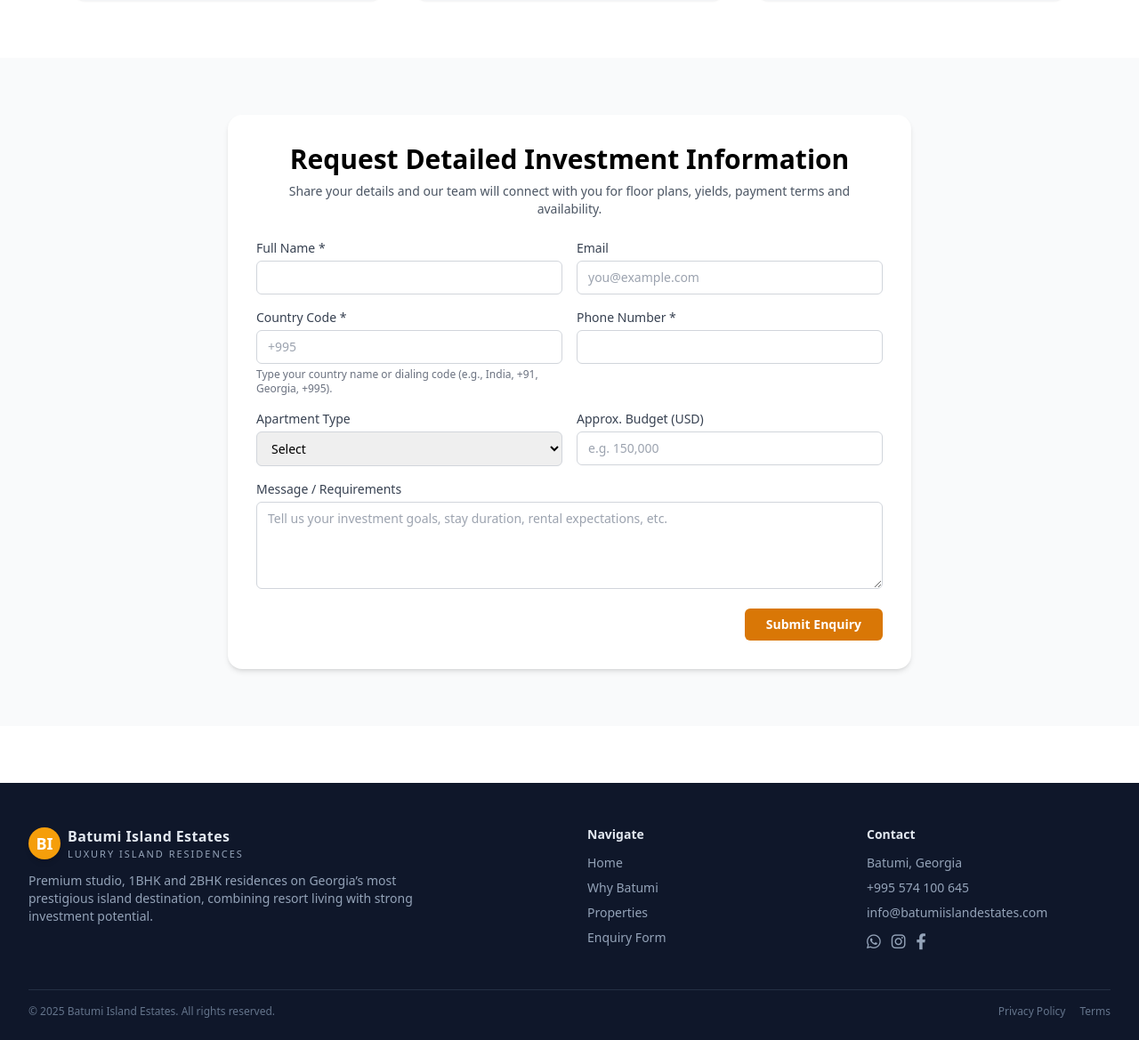
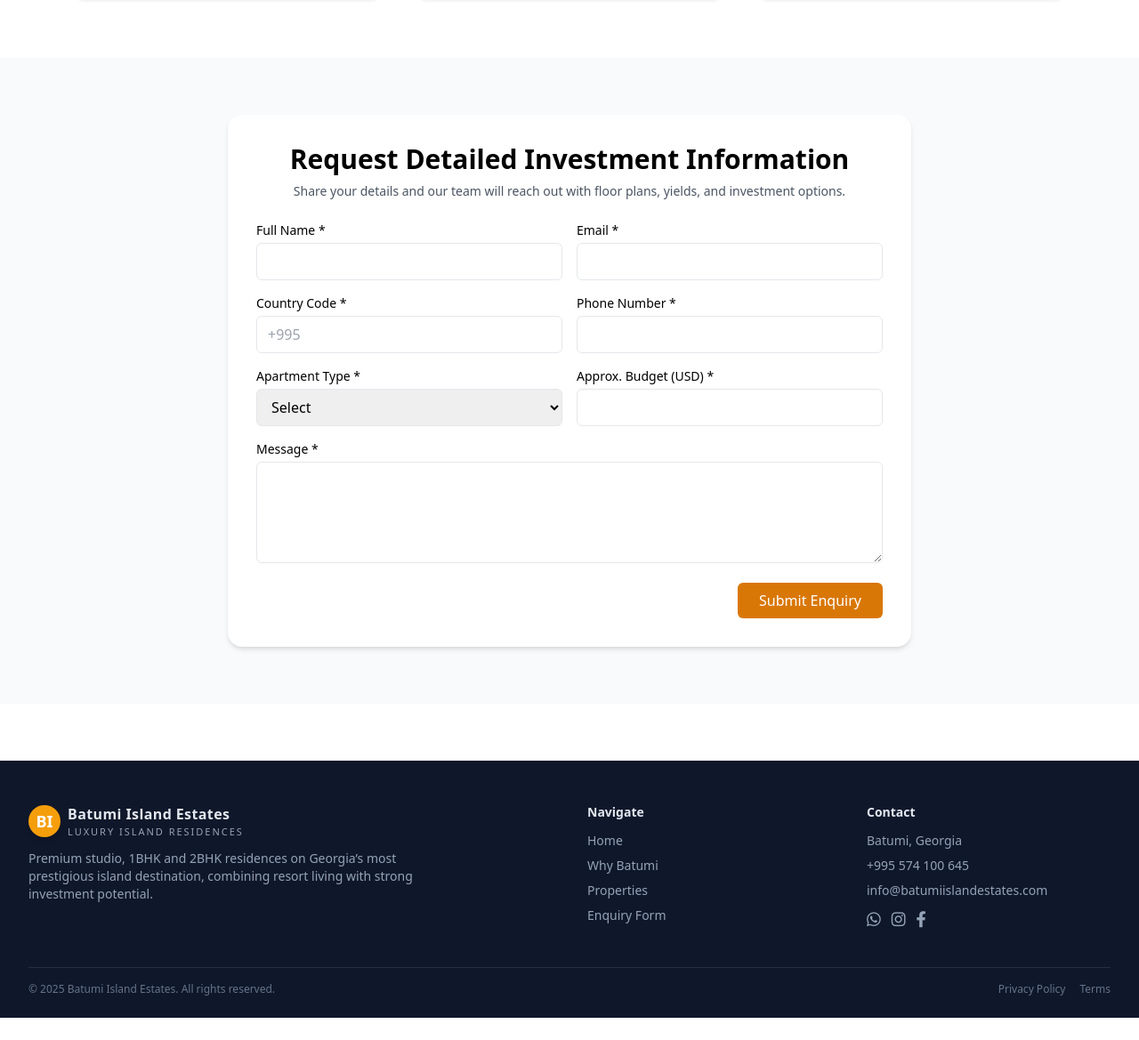
Before and after one commit to ankita3108/batumi-islands-website, a Flask app: page / in a window 1280 px wide. Shown: the part 4174-5343 px from the top of the page at 89% size. After the commit the page ends 5318 px from the top, so only its background shows below. Run offline with Flask 3, Linux system fonts and the light colour scheme; some libraries are stand-ins or nearby versions.

Commit message:
Adding Validations to the Enquiry Forms

```diff
--- a/static/components/contact-form.js
+++ b/static/components/contact-form.js
@@ -1,4 +1,24 @@
-// Shared function to send enquiry to backend
+// ======================================================
+// Shared Validation Functions
+// ======================================================
+
+// Validate email using a clean regex
+function isValidEmail(email) {
+  if (!email) return false;
+  const re = /^[^\s@]+@[^\s@]+\.[^\s@]+$/;
+  return re.test(email.trim());
+}
+
+// Validate phone (digits only, min 6 max 15)
+function isValidPhone(phone) {
+  if (!phone) return false;
+  const cleaned = phone.replace(/\D/g, "");
+  return cleaned.length >= 6 && cleaned.length <= 15;
+}
+
+// ======================================================
+// Shared Submit Function
+// ======================================================
 async function sendEnquiry(payload, statusEl, submitBtn) {
   if (statusEl) {
     statusEl.textContent = "";
@@ -9,7 +29,7 @@ async function sendEnquiry(payload, statusEl, submitBtn) {
     submitBtn.textContent = "Sending...";
   }
 
-  // basic validation
+  // Basic backend validation for consistency
   if (!payload.name || !payload.phone) {
     if (statusEl) {
       statusEl.textContent = "Please provide your name and phone number.";
@@ -25,9 +45,7 @@ async function sendEnquiry(payload, statusEl, submitBtn) {
   try {
     const res = await fetch("/api/enquiry", {
       method: "POST",
-      headers: {
-        "Content-Type": "application/json"
-      },
+      headers: { "Content-Type": "application/json" },
       body: JSON.stringify(payload)
     });
 
@@ -38,20 +56,16 @@ async function sendEnquiry(payload, statusEl, submitBtn) {
     }
 
     if (statusEl) {
-      if (data.dryRun) {
-        statusEl.textContent =
-          "Thank you. Your enquiry has been received (test mode). Email sending is not yet configured.";
-      } else {
-        statusEl.textContent =
-          "Thank you. Your enquiry has been received. Our team will connect with you shortly.";
-      }
+      statusEl.textContent =
+        "Thank you! Your enquiry has been received. Our team will contact you shortly.";
       statusEl.className = "text-xs text-emerald-600";
     }
   } catch (err) {
     console.error("Enquiry error:", err);
+
     if (statusEl) {
       statusEl.textContent =
-        "Something went wrong while sending your enquiry. Please try again or use WhatsApp / Call.";
+        "Something went wrong while sending your enquiry. Please try again.";
       statusEl.className = "text-xs text-red-500";
     }
   } finally {
@@ -62,9 +76,9 @@ async function sendEnquiry(payload, statusEl, submitBtn) {
   }
 }
 
-/* =========================
-   MAIN CONTACT FORM COMPONENT
-   ========================= */
+// ======================================================
+// MAIN CONTACT FORM COMPONENT
+// ======================================================
 class CustomContactForm extends HTMLElement {
   connectedCallback() {
     this.innerHTML = `
@@ -73,103 +87,66 @@ class CustomContactForm extends HTMLElement {
           Request Detailed Investment Information
         </h2>
         <p class="text-sm text-gray-600 mb-6 text-center">
-          Share your details and our team will connect with you for floor plans, yields,
-          payment terms and availability.
+          Share your details and our team will reach out with floor plans, yields, and investment options.
         </p>
 
         <form id="main-enquiry-form" class="space-y-4">
+          <!-- NAME + EMAIL -->
           <div class="grid grid-cols-1 md:grid-cols-2 gap-4">
             <div>
-              <label class="block text-sm font-medium text-gray-700 mb-1">Full Name *</label>
-              <input
-                type="text"
-                name="name"
-                required
-                class="w-full border border-gray-300 rounded-md px-3 py-2 text-sm focus:outline-none focus:ring-amber-500 focus:border-amber-500"
-              />
+              <label class="block text-sm font-medium mb-1">Full Name *</label>
+              <input type="text" name="name" required class="w-full border rounded-md px-3 py-2" />
             </div>
+
             <div>
-              <label class="block text-sm font-medium text-gray-700 mb-1">Email</label>
-              <input
-                type="email"
-                name="email"
-                placeholder="you@example.com"
-                class="w-full border border-gray-300 rounded-md px-3 py-2 text-sm focus:outline-none focus:ring-amber-500 focus:border-amber-500"
-              />
+              <label class="block text-sm font-medium mb-1">Email *</label>
+              <input type="email" name="email" required class="w-full border rounded-md px-3 py-2" />
             </div>
           </div>
 
+          <!-- COUNTRY CODE + PHONE -->
           <div class="grid grid-cols-1 md:grid-cols-2 gap-4">
-            <!-- COUNTRY CODE (SEARCHABLE) -->
             <div>
-              <label class="block text-sm font-medium text-gray-700 mb-1">Country Code *</label>
-              <input
-                type="text"
-                name="country_code"
-                list="country-codes"
-                placeholder="+995"
-                required
-                class="w-full border border-gray-300 rounded-md px-3 py-2 text-sm
-                      focus:outline-none focus:ring-amber-500 focus:border-amber-500"
-              />
-              <p class="text-xs text-gray-500 mt-1">
-                Type your country name or dialing code (e.g., India, +91, Georgia, +995).
-              </p>
+              <label class="block text-sm font-medium mb-1">Country Code *</label>
+              <input type="text" name="country_code" required placeholder="+995" class="w-full border rounded-md px-3 py-2" />
             </div>
 
-            <!-- PHONE NUMBER -->
             <div>
-              <label class="block text-sm font-medium text-gray-700 mb-1">Phone Number *</label>
-              <input
-                type="tel"
-                name="phone"
-                required
-                class="w-full border border-gray-300 rounded-md px-3 py-2 text-sm
-                      focus:outline-none focus:ring-amber-500 focus:border-amber-500"
-              />
+              <label class="block text-sm font-medium mb-1">Phone Number *</label>
+              <input type="tel" name="phone" required class="w-full border rounded-md px-3 py-2" />
             </div>
           </div>
 
+          <!-- APARTMENT TYPE + BUDGET -->
           <div class="grid grid-cols-1 md:grid-cols-2 gap-4">
             <div>
-              <label class="block text-sm font-medium text-gray-700 mb-1">Apartment Type</label>
-              <select
-                name="apartmentType"
-                class="w-full border border-gray-300 rounded-md px-3 py-2 text-sm focus:outline-none focus:ring-amber-500 focus:border-amber-500"
-              >
+              <label class="block text-sm font-medium mb-1">Apartment Type *</label>
+              <select name="apartmentType" required class="w-full border rounded-md px-3 py-2">
                 <option value="">Select</option>
                 <option value="Luxury Studio">Luxury Studio</option>
                 <option value="1BHK Apartment">1BHK Apartment</option>
                 <option value="2BHK Apartment">2BHK Apartment</option>
               </select>
             </div>
+
             <div>
-              <label class="block text-sm font-medium text-gray-700 mb-1">Approx. Budget (USD)</label>
-              <input
-                type="text"
-                name="budget"
-                placeholder="e.g. 150,000"
-                class="w-full border border-gray-300 rounded-md px-3 py-2 text-sm focus:outline-none focus:ring-amber-500 focus:border-amber-500"
-              />
+              <label class="block text-sm font-medium mb-1">Approx. Budget (USD) *</label>
+              <input type="text" name="budget" required class="w-full border rounded-md px-3 py-2" />
             </div>
           </div>
 
+          <!-- MESSAGE -->
           <div>
-            <label class="block text-sm font-medium text-gray-700 mb-1">Message / Requirements</label>
-            <textarea
-              name="message"
-              rows="4"
-              placeholder="Tell us your investment goals, stay duration, rental expectations, etc."
-              class="w-full border border-gray-300 rounded-md px-3 py-2 text-sm focus:outline-none focus:ring-amber-500 focus:border-amber-500"
-            ></textarea>
+            <label class="block text-sm font-medium mb-1">Message *</label>
+            <textarea name="message" rows="4" required class="w-full border rounded-md px-3 py-2"></textarea>
           </div>
 
           <div class="flex items-center justify-between flex-col sm:flex-row gap-3">
-            <p id="main-enquiry-status" class="text-xs text-gray-500 text-left"></p>
+            <p id="main-enquiry-status" class="text-xs text-gray-500"></p>
             <button
               type="submit"
               id="main-enquiry-submit"
-              class="inline-flex items-center justify-center bg-amber-600 hover:bg-amber-700 text-white text-sm font-semibold px-6 py-2 rounded-md"
+              class="bg-amber-600 hover:bg-amber-700 text-white px-6 py-2 rounded-md"
             >
               Submit Enquiry
             </button>
@@ -182,29 +159,50 @@ class CustomContactForm extends HTMLElement {
     const statusEl = this.querySelector("#main-enquiry-status");
     const submitBtn = this.querySelector("#main-enquiry-submit");
 
-    if (!form) return;
-
     form.addEventListener("submit", async (e) => {
       e.preventDefault();
 
-      const formData = new FormData(form);
+      const fd = new FormData(form);
+
+      const email = fd.get("email");
+      const phone = fd.get("phone");
+      const countryCode = fd.get("country_code");
+
+      // -------------------------
+      // VALIDATION
+      // -------------------------
+      if (!isValidEmail(email)) {
+        statusEl.textContent = "Please enter a valid email address.";
+        statusEl.className = "text-xs text-red-500";
+        return;
+      }
+
+      if (!isValidPhone(phone)) {
+        statusEl.textContent = "Please enter a valid phone number.";
+        statusEl.className = "text-xs text-red-500";
+        return;
+      }
+
+      if (!countryCode.startsWith("+")) {
+        statusEl.textContent = "Country code must start with + (Example: +995).";
+        statusEl.className = "text-xs text-red-500";
+        return;
+      }
 
       const payload = {
-        form_type: "contact",                                      // snake_case for backend
-        name: formData.get("name") || "",
-        email: formData.get("email") || "",
-        phone: formData.get("phone") || "",
-        // FIX: read from "country_code" (matches input name)
-        country_code: formData.get("country_code") || "",
-        apartment_type: formData.get("apartmentType") || "",       // "Luxury Studio", etc.
-        budget: formData.get("budget") || "",                      // separate budget
-        message: formData.get("message") || ""                     // only message, no budget text
+        form_type: "contact",
+        name: fd.get("name"),
+        email,
+        phone,
+        country_code: countryCode,
+        apartment_type: fd.get("apartmentType"),
+        budget: fd.get("budget"),
+        message: fd.get("message")
       };
 
       await sendEnquiry(payload, statusEl, submitBtn);
 
-      // If success, reset form when status is green
-      if (statusEl && statusEl.className.includes("text-emerald-600")) {
+      if (statusEl.className.includes("text-emerald-600")) {
         form.reset();
       }
     });
@@ -213,62 +211,77 @@ class CustomContactForm extends HTMLElement {
 
 customElements.define("custom-contact-form", CustomContactForm);
 
-/* =========================
-   QUICK CONTACT MODAL FORM
-   ========================= */
+// ======================================================
+// QUICK ENQUIRY FORM
+// ======================================================
+document.addEventListener("DOMContentLoaded", () => {
+  const form = document.getElementById("quick-contact-form");
+  if (!form) return;
 
-document.addEventListener("DOMContentLoaded", () => {
-  const quickForm = document.getElementById("quick-contact-form");
-  if (!quickForm) return;
+  const submitBtn = form.querySelector('button[type="submit"]');
+  const statusEl = document.createElement("p");
+  statusEl.id = "quick-contact-status";
+  statusEl.className = "text-xs text-gray-500 mt-2";
+  form.appendChild(statusEl);
 
-  // status text element
-  let quickStatus = document.createElement("p");
-  quickStatus.id = "quick-contact-status";
-  quickStatus.className = "text-xs text-gray-500 mt-2";
-  quickForm.appendChild(quickStatus);
-
-  const quickSubmit = quickForm.querySelector('button[type="submit"]');
-
-  quickForm.addEventListener("submit", async (e) => {
+  form.addEventListener("submit", async (e) => {
     e.preventDefault();
 
-    const name = document.getElementById("quick-name")?.value || "";
-    const email = document.getElementById("quick-email")?.value || "";
-    const phone = document.getElementById("quick-phone")?.value || "";
+    const name = form.querySelector("#quick-name").value.trim();
+    const email = form.querySelector("#quick-email").value.trim();
+    const phone = form.querySelector("#quick-phone").value.trim();
+    const apartmentType = form.querySelector("#quick-apartment-type").value.trim();
+    const message = form.querySelector("#quick-message").value.trim();
 
-    // More robust country code lookup (id OR name)
     let countryCodeInput =
       document.getElementById("quick-country-code") ||
-      quickForm.querySelector('[name="country_code"]') ||
-      quickForm.querySelector('[name="countryCode"]');
+      form.querySelector('[name="country_code"]');
 
-    const countryCode = countryCodeInput ? countryCodeInput.value || "" : "";
+    const countryCode = countryCodeInput.value.trim();
 
-    const apartmentType =
-      document.getElementById("quick-apartment-type")?.value || "";
-    const message = document.getElementById("quick-message")?.value || "";
+    // VALIDATION
+    if (!name || !email || !phone || !message) {
+      statusEl.textContent = "All fields are mandatory.";
+      statusEl.className = "text-xs text-red-500";
+      return;
+    }
+
+    if (!isValidEmail(email)) {
+      statusEl.textContent = "Please enter a valid email.";
+      statusEl.className = "text-xs text-red-500";
+      return;
+    }
+
+    if (!isValidPhone(phone)) {
+      statusEl.textContent = "Please enter a valid phone number.";
+      statusEl.className = "text-xs text-red-500";
+      return;
+    }
+
+    if (!countryCode.startsWith("+")) {
+      statusEl.textContent = "Country code must start with +.";
+      statusEl.className = "text-xs text-red-500";
+      return;
+    }
 
     const payload = {
-      form_type: "quick",                      // snake_case
-      name: name,
-      email: email,
-      phone: phone,
+      form_type: "quick",
+      name,
+      email,
+      phone,
       country_code: countryCode,
-      apartment_type: apartmentType,           // matches select value
-      budget: "",                              // no budget field in quick form
-      message: message
+      apartment_type: apartmentType,
+      budget: "",
+      message
     };
 
-    await sendEnquiry(payload, quickStatus, quickSubmit);
+    await sendEnquiry(payload, statusEl, submitBtn);
 
-    if (quickStatus && quickStatus.className.includes("text-emerald-600")) {
-      quickForm.reset();
-      const modal = document.getElementById("quick-contact-modal");
-      if (modal) {
-        setTimeout(() => {
-          modal.classList.add("hidden");
-        }, 800);
-      }
+    if (statusEl.className.includes("text-emerald-600")) {
+      form.reset();
+      setTimeout(() => {
+        document.getElementById("quick-contact-modal")?.classList.add("hidden");
+      }, 800);
     }
   });
 });
--- a/templates/index.html
+++ b/templates/index.html
@@ -157,62 +157,88 @@
 
             <form id="quick-contact-form" class="space-y-4">
                 <div>
-                    <label class="block text-sm font-medium">Name</label>
-                    <input type="text" id="quick-name" required class="w-full border p-2 rounded-md">
+                    <label for="quick-name" class="block text-sm font-medium text-gray-700">Name *</label>
+                    <input
+                    type="text"
+                    id="quick-name"
+                    name="name"
+                    required
+                    class="mt-1 block w-full border border-gray-300 rounded-md shadow-sm py-2 px-3
+                            focus:outline-none focus:ring-amber-500 focus:border-amber-500 text-sm"
+                    />
                 </div>
 
-                <div>
-                    <label class="block text-sm font-medium">Phone</label>
+                <div class="space-y-2">
+                    <label class="block text-sm font-medium text-gray-700">Phone *</label>
                     <div class="flex gap-2">
-                        <!-- SEARCHABLE COUNTRY CODE -->
                     <input
                         type="text"
                         id="quick-country-code"
                         name="country_code"
                         list="country-codes"
-                        placeholder="+995"
+                        placeholder="+995 (Georgia)"
                         required
-                        class="mt-1 block w-28 border border-gray-300 rounded-md px-3 py-2 text-sm
+                        class="mt-1 block w-28 border border-gray-300 rounded-md py-2 px-3 text-sm
                             focus:outline-none focus:ring-amber-500 focus:border-amber-500"
                     />
-                        <!-- PHONE NUMBER -->
                     <input
                         type="tel"
                         id="quick-phone"
                         name="phone"
                         required
-                        class="mt-1 flex-1 block border border-gray-300 rounded-md px-3 py-2 text-sm
-                                focus:outline-none focus:ring-amber-500 focus:border-amber-500"
+                        class="mt-1 flex-1 block border border-gray-300 rounded-md shadow-sm py-2 px-3
+                            focus:outline-none focus:ring-amber-500 focus:border-amber-500 text-sm"
                     />
                     </div>
-                     <p class="text-xs text-gray-500">
-                        Type your country name or dialing code (e.g., Georgia, +995, India, +91).
-                    </p>
                 </div>
 
                 <div>
-                    <label class="block text-sm font-medium">Email</label>
-                    <input type="email" id="quick-email" class="w-full border p-2 rounded-md">
+                    <label for="quick-email" class="block text-sm font-medium text-gray-700">Email *</label>
+                    <input
+                    type="email"
+                    id="quick-email"
+                    name="email"
+                    required
+                    class="mt-1 block w-full border border-gray-300 rounded-md shadow-sm py-2 px-3
+                            focus:outline-none focus:ring-amber-500 focus:border-amber-500 text-sm"
+                    />
                 </div>
 
                 <div>
-                    <label class="block text-sm font-medium">Apartment Type</label>
-                    <select id="quick-apartment-type" class="w-full border p-2 rounded-md">
+                    <label for="quick-apartment-type" class="block text-sm font-medium text-gray-700">Apartment Type *</label>
+                    <select
+                    id="quick-apartment-type"
+                    name="apartment_type"
+                    required
+                    class="mt-1 block w-full border border-gray-300 rounded-md shadow-sm py-2 px-3
+                            focus:outline-none focus:ring-amber-500 focus:border-amber-500 text-sm"
+                    >
                     <option value="">Select type</option>
-                        <option value="studio">Luxury Studio</option>
-                        <option value="1bhk">1BHK Apartment</option>
-                        <option value="2bhk">2BHK Apartment</option>
-                        <option value="other">Other</option>
+                    <option value="Luxury Studio">Luxury Studio</option>
+                    <option value="1BHK Apartment">1BHK Apartment</option>
+                    <option value="2BHK Apartment">2BHK Apartment</option>
                     </select>
                 </div>
 
                 <div>
-                    <label class="block text-sm font-medium">Message</label>
-                    <textarea id="quick-message" class="w-full border p-2 rounded-md"></textarea>
+                    <label for="quick-message" class="block text-sm font-medium text-gray-700">Message *</label>
+                    <textarea
+                    id="quick-message"
+                    name="message"
+                    rows="3"
+                    required
+                    class="mt-1 block w-full border border-gray-300 rounded-md shadow-sm py-2 px-3
+                            focus:outline-none focus:ring-amber-500 focus:border-amber-500 text-sm"
+                    ></textarea>
                 </div>
 
-                <button type="submit"
-                        class="bg-amber-600 text-white w-full py-2 rounded-md hover:bg-amber-700">
+                <p id="quick-form-status" class="text-sm mt-1 text-center"></p>
+
+                <button
+                    type="submit"
+                    class="w-full bg-amber-600 text-white py-2 px-4 rounded-md hover:bg-amber-700
+                        focus:outline-none focus:ring-2 focus:ring-offset-2 focus:ring-amber-500 text-sm font-semibold"
+                >
                     Submit Inquiry
                 </button>
             </form>
```
Lines whose indentation alone changed are shown as unchanged.
